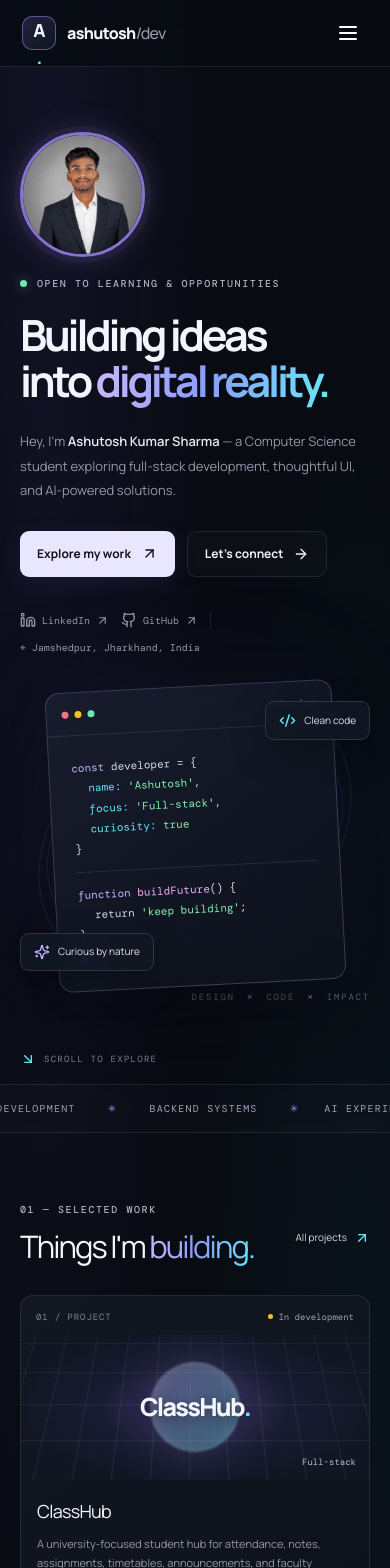
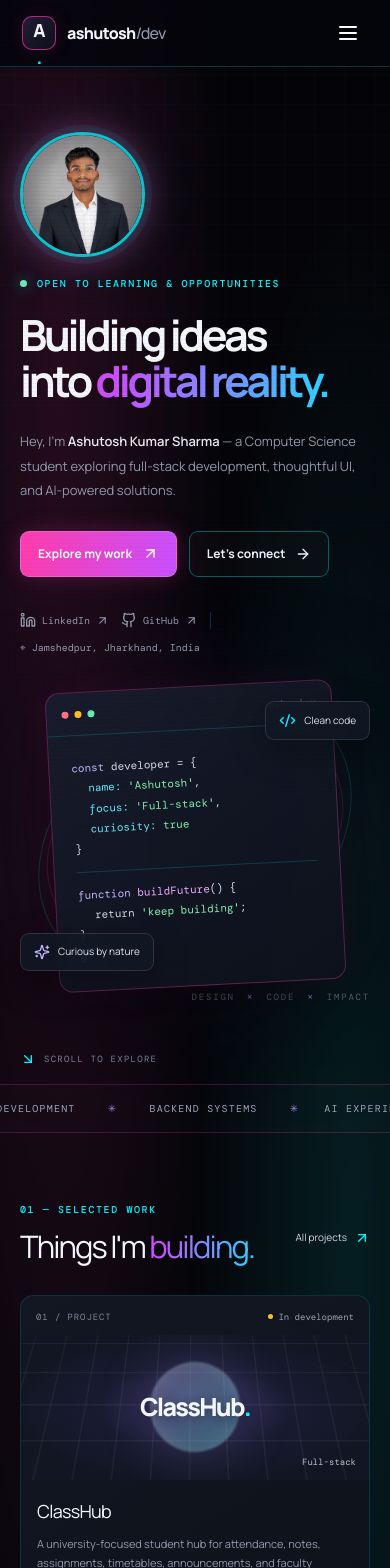
Before and after one commit to ashutoshsharma0968-alt/ashutosh-portfolio, a React (Vite) app: page / in a window 390 px wide. Shown: the top 1568 px of the page. Built offline with nearby package versions, Linux system fonts and the light colour scheme.

Commit message:
Upgrade portfolio with cyberpunk animations

```diff
--- a/src/index.css
+++ b/src/index.css
@@ -64,3 +64,310 @@
     margin-bottom: 24px;
   }
 }
+
+/* ==========================================
+   CYBERPUNK / ANIME GLITCH THEME
+   Add at the END of src/index.css
+========================================== */
+
+:root {
+  --accent: #ff3cac;
+  --cyan: #00f5ff;
+  --line: rgba(0, 245, 255, 0.17);
+}
+
+/* Neon cyberpunk background */
+body {
+  background:
+    radial-gradient(
+      ellipse at 15% 10%,
+      rgba(255, 60, 172, 0.13),
+      transparent 35%
+    ),
+    radial-gradient(
+      ellipse at 90% 35%,
+      rgba(0, 245, 255, 0.10),
+      transparent 32%
+    ),
+    #050509;
+}
+
+/* Animated futuristic grid */
+.site-shell {
+  position: relative;
+  isolation: isolate;
+}
+
+.site-shell::before {
+  content: "";
+  position: fixed;
+  inset: 0;
+  z-index: -1;
+  pointer-events: none;
+  background-image:
+    linear-gradient(
+      rgba(0, 245, 255, 0.045) 1px,
+      transparent 1px
+    ),
+    linear-gradient(
+      90deg,
+      rgba(255, 60, 172, 0.045) 1px,
+      transparent 1px
+    );
+  background-size: 42px 42px;
+  mask-image: linear-gradient(
+    to bottom,
+    black,
+    transparent 90%
+  );
+  animation: cyber-grid-drift 18s linear infinite;
+}
+
+@keyframes cyber-grid-drift {
+  from {
+    background-position: 0 0;
+  }
+  to {
+    background-position: 42px 42px;
+  }
+}
+
+/* Subtle scanlines */
+body::after {
+  content: "";
+  position: fixed;
+  inset: 0;
+  z-index: 30;
+  pointer-events: none;
+  opacity: 0.13;
+  background: repeating-linear-gradient(
+    to bottom,
+    transparent 0,
+    transparent 3px,
+    rgba(0, 0, 0, 0.45) 4px
+  );
+}
+
+/* Glass navigation with neon border */
+.topbar {
+  border-bottom-color: rgba(0, 245, 255, 0.22);
+  background: rgba(5, 5, 12, 0.88);
+  box-shadow: 0 5px 35px rgba(0, 0, 0, 0.2);
+}
+
+.brand-mark {
+  border-color: rgba(255, 60, 172, 0.65);
+  box-shadow: 0 0 18px rgba(255, 60, 172, 0.13);
+}
+
+.nav-links a:hover,
+.nav-links a.active {
+  color: var(--cyan);
+}
+
+.nav-links .active::after {
+  background: var(--accent);
+  box-shadow: 0 0 12px var(--accent);
+}
+
+/* Neon gradient typography */
+.gradient-text {
+  background: linear-gradient(
+    100deg,
+    #ff3cac 0%,
+    #c850ff 45%,
+    #00f5ff 100%
+  );
+  background-size: 200% auto;
+  -webkit-background-clip: text;
+  background-clip: text;
+  color: transparent;
+  animation: neon-gradient-flow 5s ease infinite;
+}
+
+@keyframes neon-gradient-flow {
+  0%, 100% {
+    background-position: 0% center;
+  }
+  50% {
+    background-position: 100% center;
+  }
+}
+
+/* Subtle anime-style glitch flicker */
+.hero h1,
+.page-title {
+  animation: glitch-flicker 7s infinite;
+}
+
+@keyframes glitch-flicker {
+  0%, 94%, 96%, 100% {
+    text-shadow: none;
+    transform: translateX(0);
+  }
+  95% {
+    text-shadow:
+      -2px 0 rgba(255, 60, 172, 0.75),
+      2px 0 rgba(0, 245, 255, 0.75);
+    transform: translateX(1px);
+  }
+}
+
+/* Circular profile photo: neon pulse */
+.profile-photo {
+  border-color: rgba(0, 245, 255, 0.8);
+  box-shadow:
+    0 0 0 5px rgba(255, 60, 172, 0.08),
+    0 0 22px rgba(0, 245, 255, 0.25),
+    0 0 45px rgba(255, 60, 172, 0.16);
+  animation: profile-neon-pulse 4s ease-in-out infinite;
+}
+
+@keyframes profile-neon-pulse {
+  0%, 100% {
+    box-shadow:
+      0 0 0 5px rgba(255, 60, 172, 0.08),
+      0 0 22px rgba(0, 245, 255, 0.25),
+      0 0 45px rgba(255, 60, 172, 0.16);
+  }
+  50% {
+    box-shadow:
+      0 0 0 7px rgba(0, 245, 255, 0.07),
+      0 0 32px rgba(255, 60, 172, 0.36),
+      0 0 58px rgba(0, 245, 255, 0.16);
+  }
+}
+
+/* Cyberpunk buttons */
+.button-primary {
+  background: linear-gradient(100deg, #ff3cac, #c850ff);
+  color: #fff;
+  border: 1px solid rgba(255, 255, 255, 0.18);
+  box-shadow: 0 0 22px rgba(255, 60, 172, 0.22);
+  transition:
+    transform 0.25s ease,
+    box-shadow 0.25s ease,
+    filter 0.25s ease;
+}
+
+.button-primary:hover {
+  transform: translateY(-3px);
+  filter: brightness(1.13);
+  box-shadow: 0 0 32px rgba(255, 60, 172, 0.42);
+}
+
+.button-ghost {
+  border-color: rgba(0, 245, 255, 0.35);
+}
+
+.button-ghost:hover {
+  border-color: var(--cyan);
+  box-shadow: 0 0 20px rgba(0, 245, 255, 0.12);
+}
+
+/* Animated project cards */
+.project-card,
+.info-card,
+.skill-panel,
+.contact-card {
+  position: relative;
+  border-color: rgba(0, 245, 255, 0.13);
+  transition:
+    transform 0.3s ease,
+    border-color 0.3s ease,
+    box-shadow 0.3s ease;
+}
+
+.project-card:hover,
+.info-card:hover,
+.skill-panel:hover {
+  transform: translateY(-6px);
+  border-color: rgba(255, 60, 172, 0.65);
+  box-shadow:
+    0 0 0 1px rgba(255, 60, 172, 0.08),
+    0 12px 40px rgba(255, 60, 172, 0.09),
+    0 0 25px rgba(0, 245, 255, 0.06);
+}
+
+.project-visual {
+  background-color: #0a0a16;
+}
+
+.project-card:hover .visual-orb {
+  box-shadow:
+    0 0 30px rgba(255, 60, 172, 0.4),
+    0 0 65px rgba(0, 245, 255, 0.2),
+    inset 0 0 20px rgba(255, 255, 255, 0.12);
+  transition: box-shadow 0.3s ease;
+}
+
+/* Neon section details */
+.eyebrow,
+.skill-index,
+.project-links a:hover {
+  color: var(--cyan);
+}
+
+.availability-dot {
+  box-shadow: 0 0 14px #00f5ff99;
+}
+
+.art-card {
+  border-color: rgba(255, 60, 172, 0.3);
+  box-shadow:
+    0 25px 100px #0009,
+    0 0 35px rgba(255, 60, 172, 0.07);
+}
+
+.art-ring {
+  border-color: rgba(255, 60, 172, 0.22);
+}
+
+.ring-two {
+  border-color: rgba(0, 245, 255, 0.2);
+}
+
+.cta-section {
+  border-color: rgba(255, 60, 172, 0.28);
+  background:
+    radial-gradient(
+      ellipse at 90% 20%,
+      rgba(0, 245, 255, 0.08),
+      transparent 45%
+    ),
+    linear-gradient(110deg, #15101e, #0a1019);
+}
+
+.contact-icon {
+  color: var(--cyan);
+  border-color: rgba(0, 245, 255, 0.25);
+  background: rgba(0, 245, 255, 0.06);
+}
+
+.ticker {
+  border-color: rgba(255, 60, 172, 0.22);
+}
+
+/* Keep animations comfortable on smaller screens */
+@media (max-width: 650px) {
+  .site-shell::before {
+    background-size: 30px 30px;
+  }
+
+  .project-card:hover,
+  .info-card:hover,
+  .skill-panel:hover {
+    transform: translateY(-3px);
+  }
+}
+
+/* Respect reduced-motion accessibility setting */
+@media (prefers-reduced-motion: reduce) {
+  .site-shell::before,
+  .gradient-text,
+  .hero h1,
+  .page-title,
+  .profile-photo {
+    animation: none !important;
+  }
+}
```
